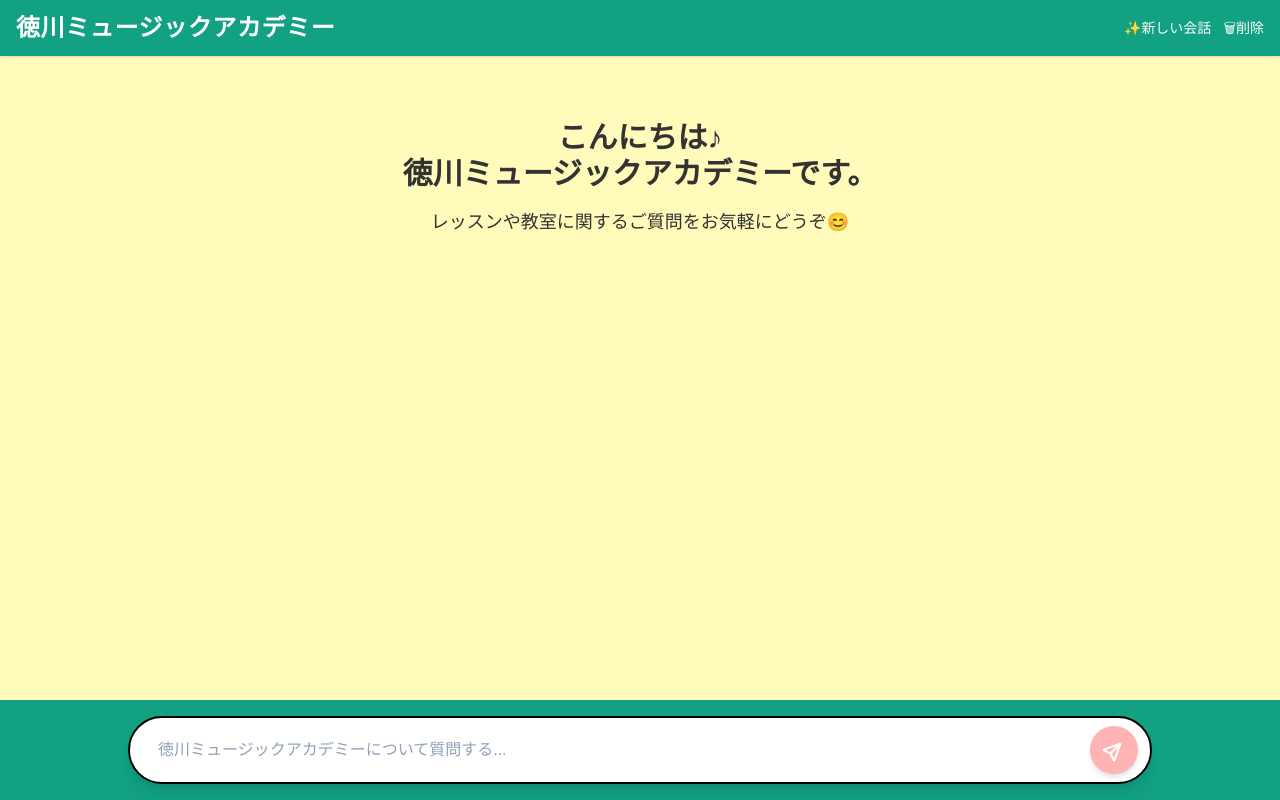
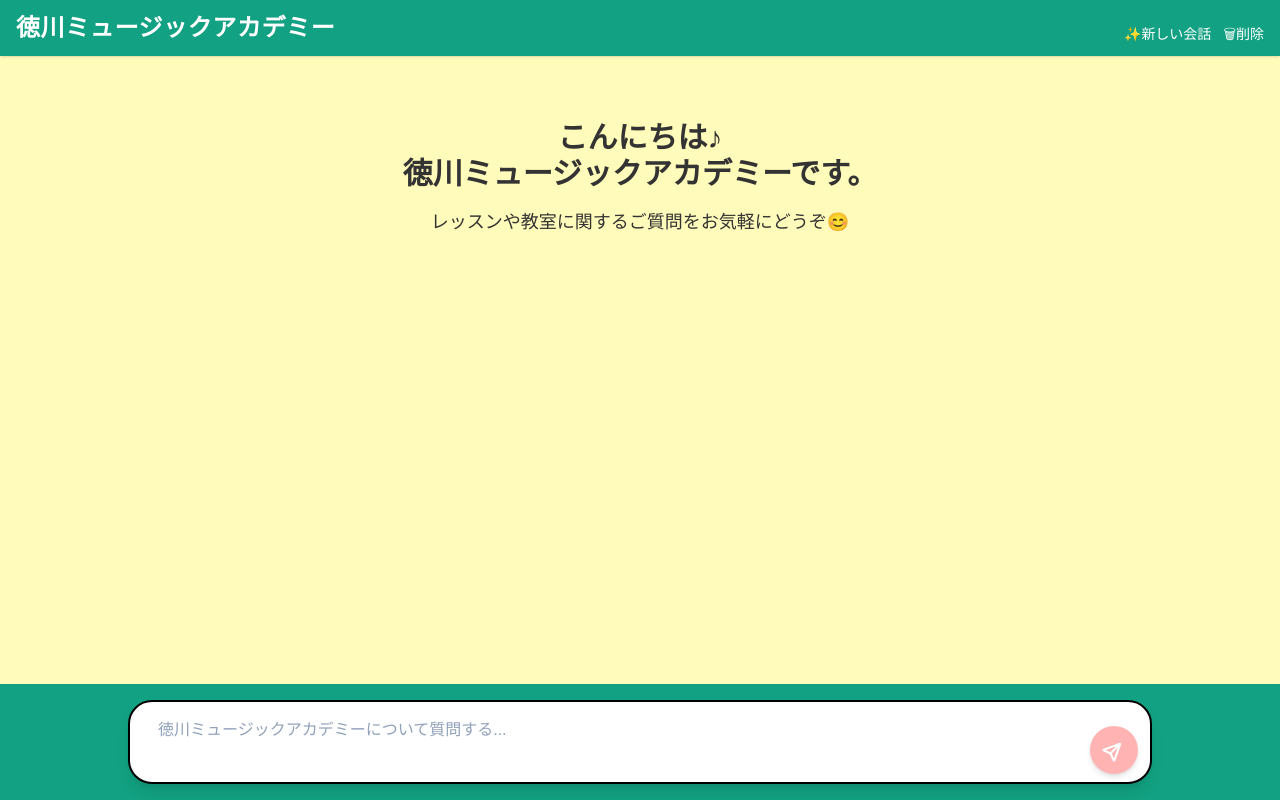
Before and after one commit to tokugawa-music-stuff/tokugawa-music-ai-chat, a Next.js app: page / in a window 1280 px wide. Built offline with nearby package versions, Linux system fonts and the light colour scheme.

Commit message:
Improve chat input UX

```diff
--- a/src/app/page.tsx
+++ b/src/app/page.tsx
@@ -45,6 +45,7 @@ const clearHistory = () => {
 
   // 一番下へスクロールするためのref
   const messagesEndRef = useRef<HTMLDivElement>(null);
+  const textareaRef = useRef<HTMLTextAreaElement>(null);
 
   useEffect(() => {
   messagesEndRef.current?.scrollIntoView({
@@ -56,6 +57,14 @@ const clearHistory = () => {
     JSON.stringify(messages)
   );
 }, [messages, isLoading]);
+
+useEffect(() => {
+  if (textareaRef.current) {
+    textareaRef.current.style.height = 'auto';
+    textareaRef.current.style.height =
+      `${textareaRef.current.scrollHeight}px`;
+  }
+}, [input]);
 
 
 
@@ -93,6 +102,10 @@ const clearHistory = () => {
     const userText = input;
     setInput('');
 
+    if (textareaRef.current) {
+  textareaRef.current.style.height = 'auto';
+}
+
     setMessages((prev) => [...prev, { role: 'user', text: userText }]);
     setIsLoading(true);
 
@@ -106,7 +119,7 @@ const clearHistory = () => {
       });
 
       const data = await response.json();
-
+console.log("API Response:", data);
      if (data.reply) {
 
   const replyText =
@@ -140,10 +153,10 @@ const clearHistory = () => {
   };
 
   return (
-    <div className="flex flex-col h-dvh bg-[#FFFBBA] text-slate-800">
+    <div className="flex flex-col min-h-dvh bg-[#FFFBBA] text-slate-800">
 
       {/* ヘッダー */}
-      <header className="bg-[#12A182] text-white px-4 py-3 shadow-sm flex items-center justify-between">
+      <header className="bg-[#12A182] text-white px-4 py-3 shadow-sm flex items-end justify-between">
 
   <h1 className="text-lg sm:text-xl md:text-2xl font-bold tracking-wide">
     徳川ミュージックアカデミー
@@ -269,17 +282,30 @@ const clearHistory = () => {
       </div>
 
       {/* 入力欄 */}
-      <div className="bg-[#12A182] px-3 py-4 sm:px-5">
+      <div className="
+  sticky
+  bottom-0
+  bg-[#12A182]
+  px-3
+  py-4
+  sm:px-5
+">
 
         <div className="max-w-5xl mx-auto">
 
-  <div className="flex items-center bg-white border-2 border-black rounded-full shadow-lg px-3 py-2">
+  <div className="flex items-end bg-white border-2 border-black rounded-3xl shadow-lg px-3 py-2">
 
-     <input
-        type="text"
+     <textarea
+       ref={textareaRef}
   value={input}
+
   onChange={(e) => setInput(e.target.value)}
-        onKeyDown={(e) => e.key === 'Enter' && handleSend()}
+        onKeyDown={(e) => {
+  if (e.key === 'Enter' && !e.shiftKey) {
+    e.preventDefault();
+    handleSend();
+  }
+}}
         placeholder={
           isLoading
             ? '回答を待っています...'
@@ -297,6 +323,8 @@ const clearHistory = () => {
     text-slate-800
     placeholder:text-slate-400
     disabled:opacity-50
+    resize-none
+    max-h-40
   "
 />
 
```
Lines whose indentation alone changed are shown as unchanged.
